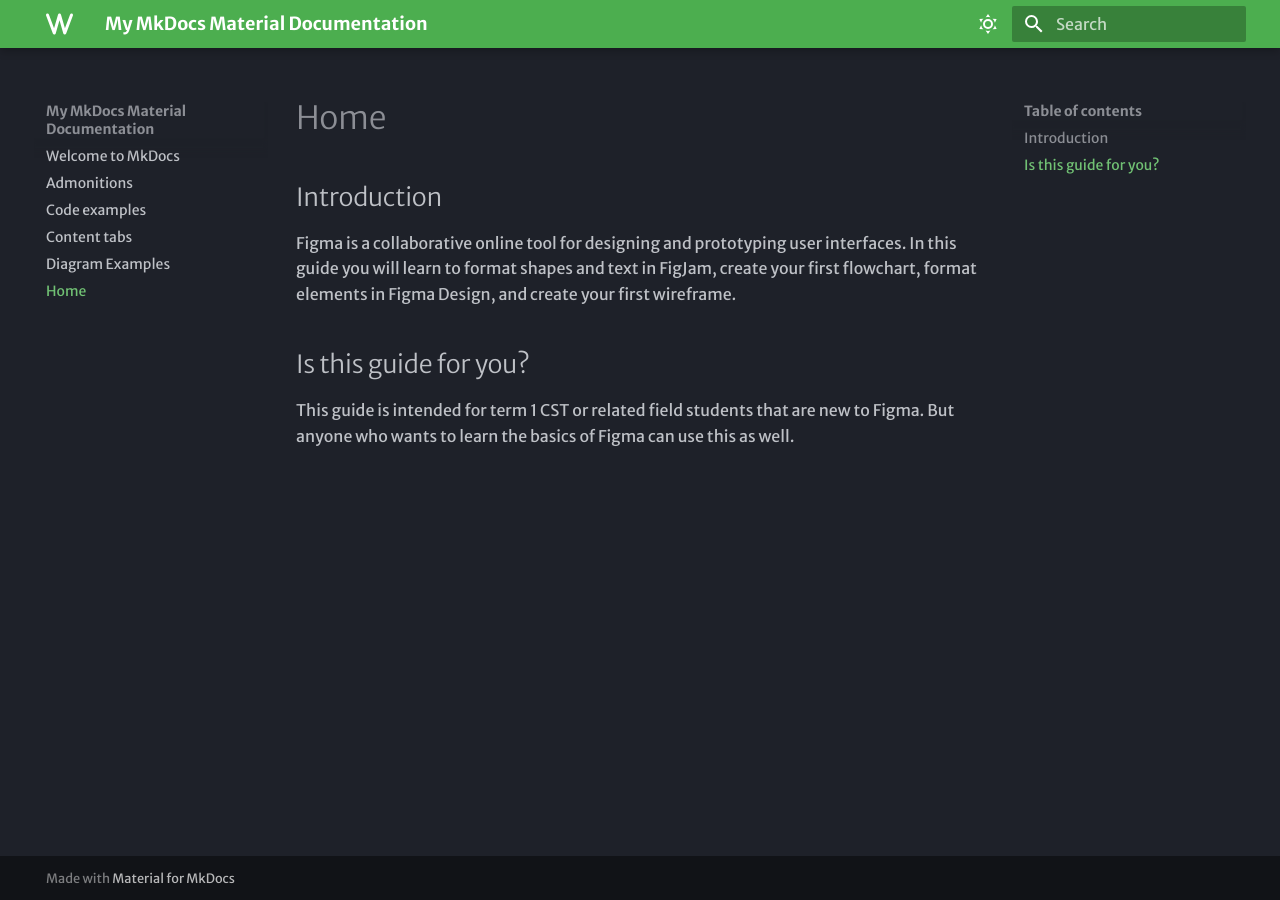
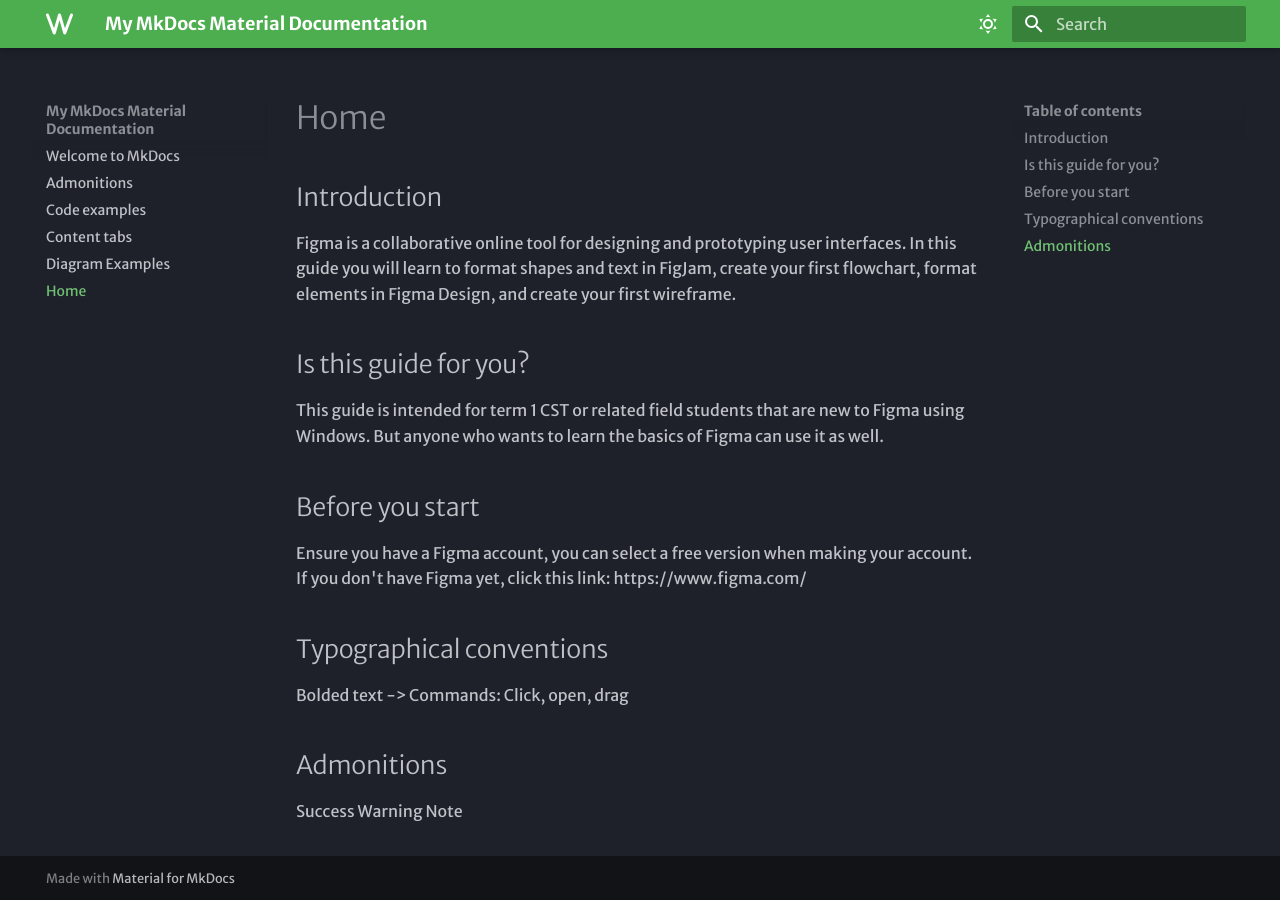
Before and after one commit to andrew-solomko/mkdocs-material-tutorial-andrew, an MkDocs documentation site: the page built from docs/home.md, in a window 1280 px wide. Built offline with MkDocs 1.6.1 and Material for MkDocs 9.7.7, drawn with Linux system fonts in a browser that asks for light colours; some web fonts are replaced.

Commit message:
Add mandatory sections to home page

```diff
--- a/docs/home.md
+++ b/docs/home.md
@@ -6,4 +6,18 @@
 
 ## Is this guide for you?
 
-This guide is intended for term 1 CST or related field students that are new to Figma. But anyone who wants to learn the basics of Figma can use this as well.
+This guide is intended for term 1 CST or related field students that are new to Figma using Windows. But anyone who wants to learn the basics of Figma can use it as well.
+
+## Before you start
+
+Ensure you have a Figma account, you can select a free version when making your account. If you don't have Figma yet, click this link: https://www.figma.com/
+
+## Typographical conventions
+
+Bolded text -> Commands: Click, open, drag
+
+## Admonitions
+
+Success
+Warning
+Note
```
